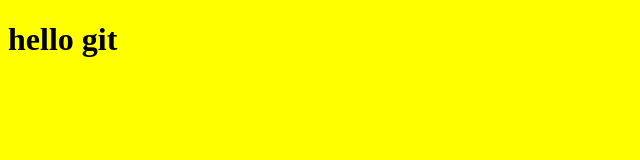
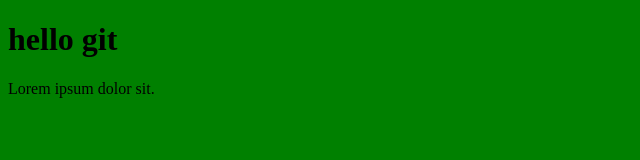
Before and after one commit to mohabdul1/hellogit, a plain HTML site: page index.html in a window 1280 px wide. Shown: the whole page, without its empty margins (0-640 px from the left). Drawn offline with Linux system fonts and the light colour scheme.

Commit message:
changing backgroud color + adding lorem

```diff
--- a/index.html
+++ b/index.html
@@ -9,5 +9,6 @@
 </head>
 <body>
     <h1>hello git</h1>
+    <p>Lorem ipsum dolor sit.</p>
 </body>
 </html>
--- a/style.css
+++ b/style.css
@@ -1,3 +1,3 @@
 body {
-    background-color: yellow;
+    background-color: green;
 }
```
